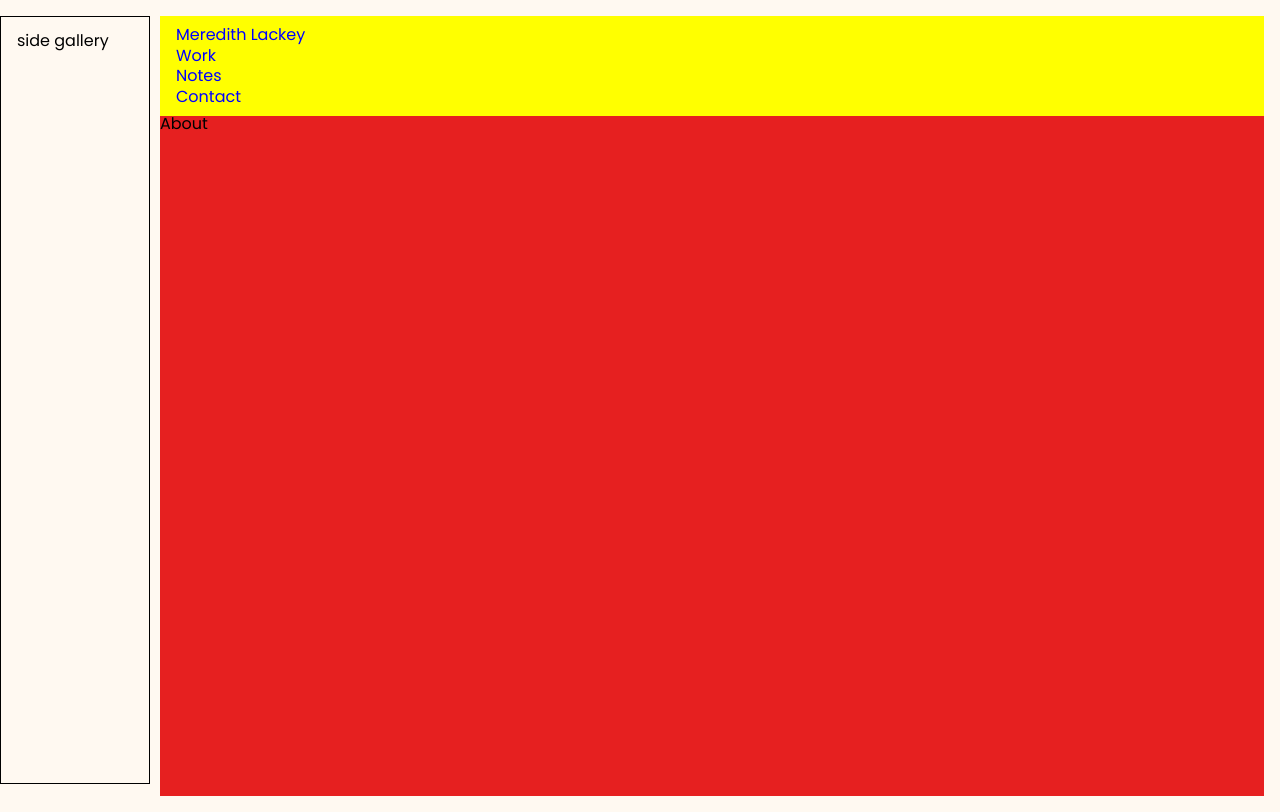
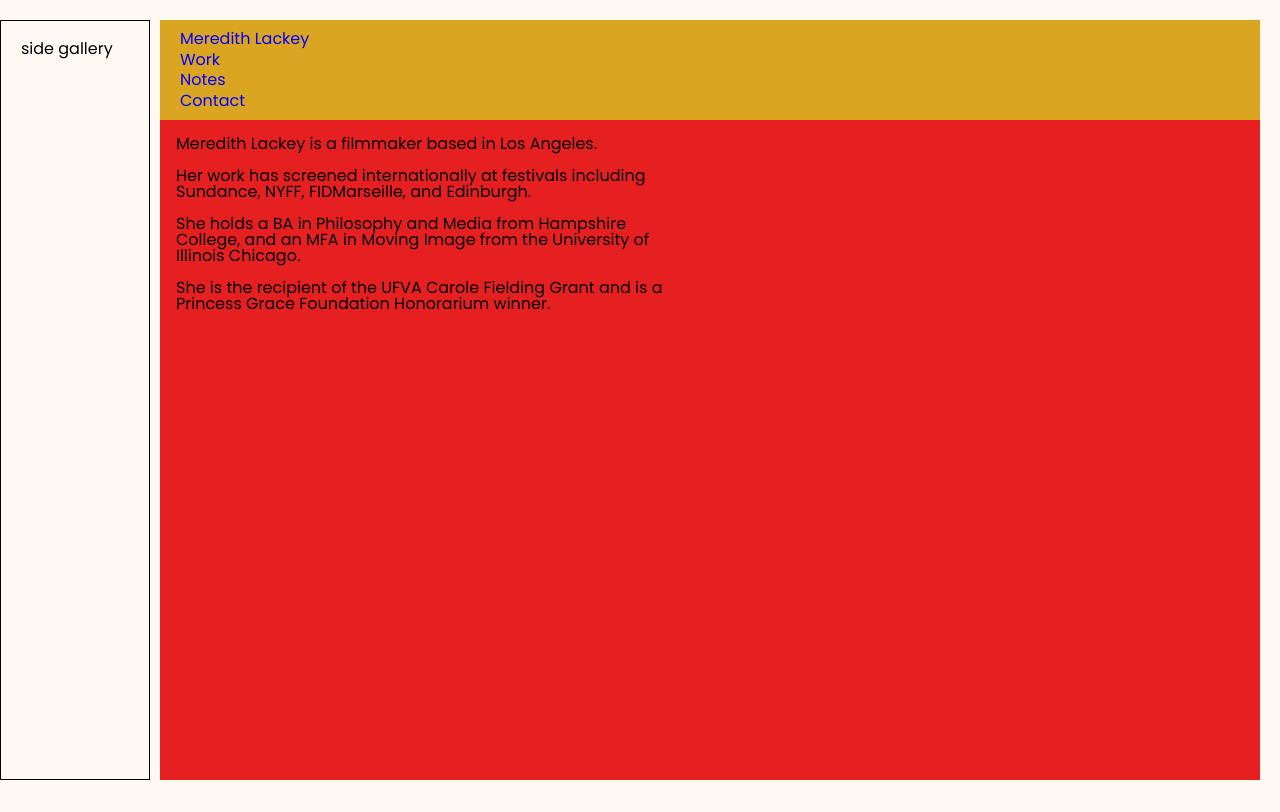
Before and after one commit to neil-berg/mlackey, a React (Create React App) app: page / in a window 1280 px wide. Built offline with nearby package versions, Linux system fonts and the light colour scheme.

Commit message:
adding content to sections

```diff
--- a/src/components/About.js
+++ b/src/components/About.js
@@ -6,14 +6,35 @@ import NavBar from './NavBar';
 
 const Wrapper = styled.div`
   background: var(--red);
-  margin: 0 1em 1em 160px;
-  height: calc(100vh - 100px - 20px);
+  margin: 0 20px 20px 160px;
+  height: calc(100vh - 100px - 20px - 20px);
+  padding: 1em;
+
+  > p {
+    font-size: 1em;
+    max-width: 500px;
+  }
 `;
 
 const About = () => {
   return (
     <Wrapper>
-      <p>About</p>
+      <p>Meredith Lackey is a filmmaker based in Los Angeles.</p>
+      <br />
+      <p>
+        Her work has screened internationally at festivals including Sundance,
+        NYFF, FIDMarseille, and Edinburgh.
+      </p>
+      <br />
+      <p>
+        She holds a BA in Philosophy and Media from Hampshire College, and an
+        MFA in Moving Image from the University of Illinois Chicago.
+      </p>
+      <br />
+      <p>
+        She is the recipient of the UFVA Carole Fielding Grant and is a Princess
+        Grace Foundation Honorarium winner.
+      </p>
     </Wrapper>
   );
 };
--- a/src/components/Contact.js
+++ b/src/components/Contact.js
@@ -1,5 +1,18 @@
 import React from 'react';
+import styled from 'styled-components';
 
-const Contact = () => <div>Contact</div>;
+const Wrapper = styled.div`
+  background: var(--red);
+  margin: 0 20px 20px 160px;
+  height: calc(100vh - 100px - 20px - 20px);
+`;
+
+const Contact = () => {
+  return (
+    <Wrapper>
+      <p>Contact</p>
+    </Wrapper>
+  );
+};
 
 export default Contact;
--- a/src/components/NavBar.js
+++ b/src/components/NavBar.js
@@ -8,10 +8,10 @@ const NavContainer = styled.ul`
   height: 100px;
   align-items: flex-start;
   justify-content: center;
-  margin: 1em 1em 0 160px;
-  padding-left: 1em;
+  margin: 20px 20px 0 160px;
+  padding-left: 20px;
   background: var(--red);
-  background: yellow;
+  background: goldenrod;
 
   > li {
     color: var(--black);
--- a/src/components/SideGallery.js
+++ b/src/components/SideGallery.js
@@ -3,10 +3,10 @@ import styled from 'styled-components';
 
 const SideContainer = styled.div`
   width: 150px;
-  height: calc(100vh - 2em);
+  height: calc(100vh - 40px);
   background: var(--white);
   position: fixed;
-  padding: 1em;
+  padding: 20px;
   border: 1px black solid;
 `;
 
```
